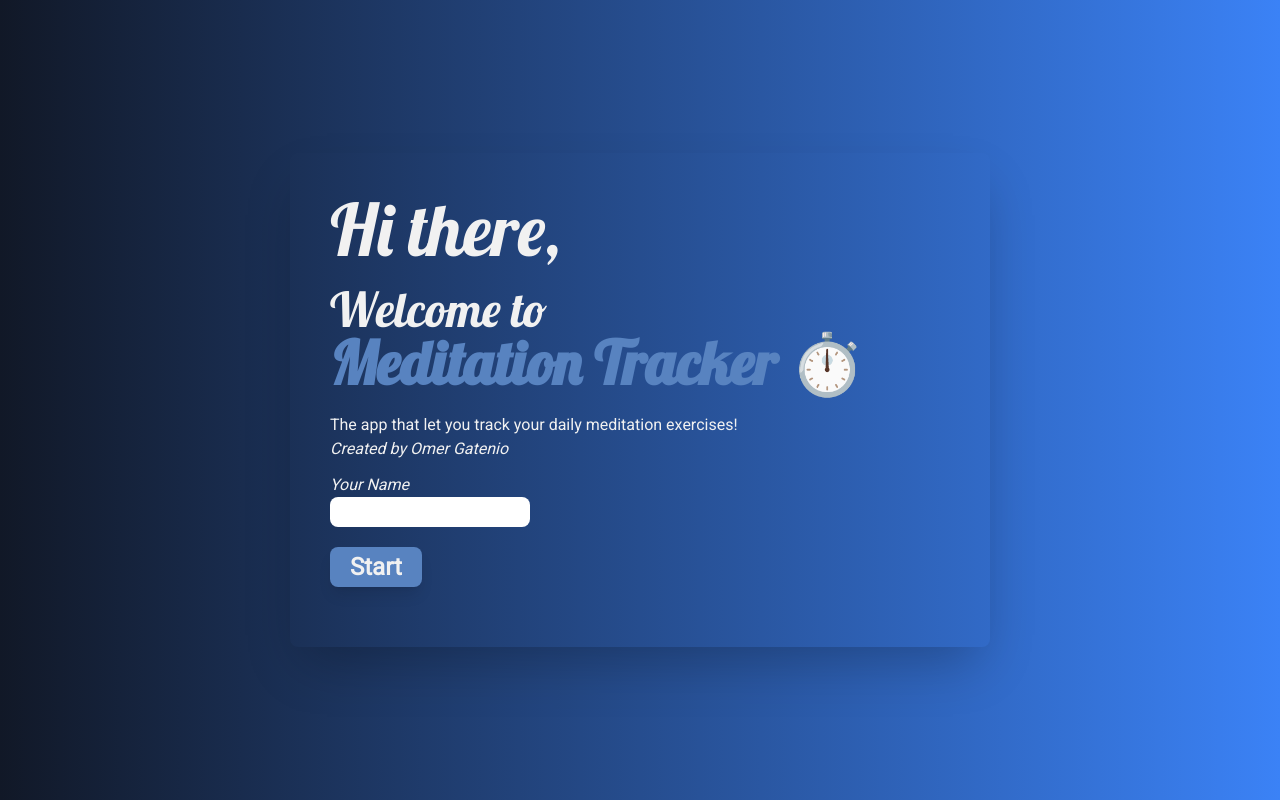
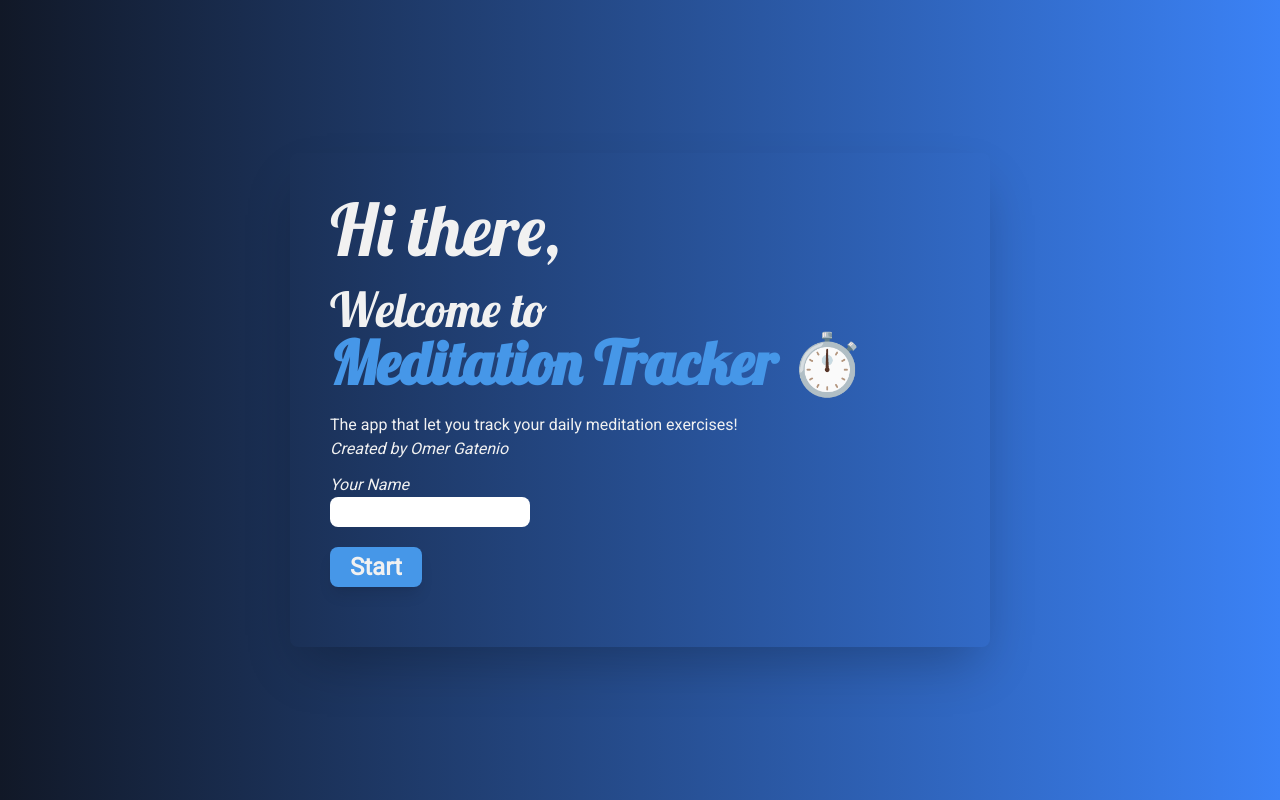
Before and after one commit to gateniomer/meditation-app, a React (Create React App) app: page /start in a window 1280 px wide. Built offline with nearby package versions, Linux system fonts and the light colour scheme.

Commit message:
design changes

```diff
--- a/src/components/submitButton/submitButton.component.jsx
+++ b/src/components/submitButton/submitButton.component.jsx
@@ -3,7 +3,7 @@ import { saveLastSelectedToLocalStorage } from "../../utils/utils";
 const SubmitButton = ({state}) => {
   return (
     <Link to="exercise" state={state}>
-      <button className='bg-mainColor px-5 py-1 rounded-xl text-2xl mt-3 font-Lobster text-text-light tracking-widest shadow-xl' onClick={()=>saveLastSelectedToLocalStorage({time:state.time,exercise:state.exercise})}>Begin {state.exercise.title}</button>
+      <button className='bg-button-main px-5 py-1 rounded-xl text-2xl mt-3 font-Lobster text-text-light tracking-widest shadow-xl' onClick={()=>saveLastSelectedToLocalStorage({time:state.time,exercise:state.exercise})}>Begin {state.exercise.title}</button>
       </Link>
   )
 }
--- a/tailwind.config.js
+++ b/tailwind.config.js
@@ -24,9 +24,9 @@ module.exports = {
           'light':'#f1f1f1'
         },
         'button':{
-          'main':'#06c200'
+          'main':'#4697E8'
         },
-        'mainColor':'#5883c0'
+        'mainColor':'#4697E8'
       },
       keyframes: {
         grow: {
```
